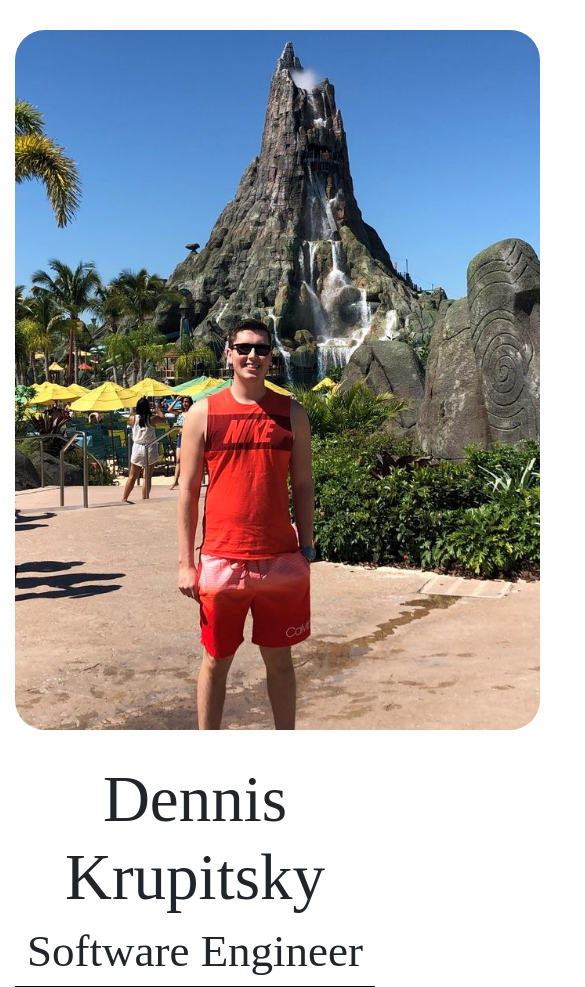
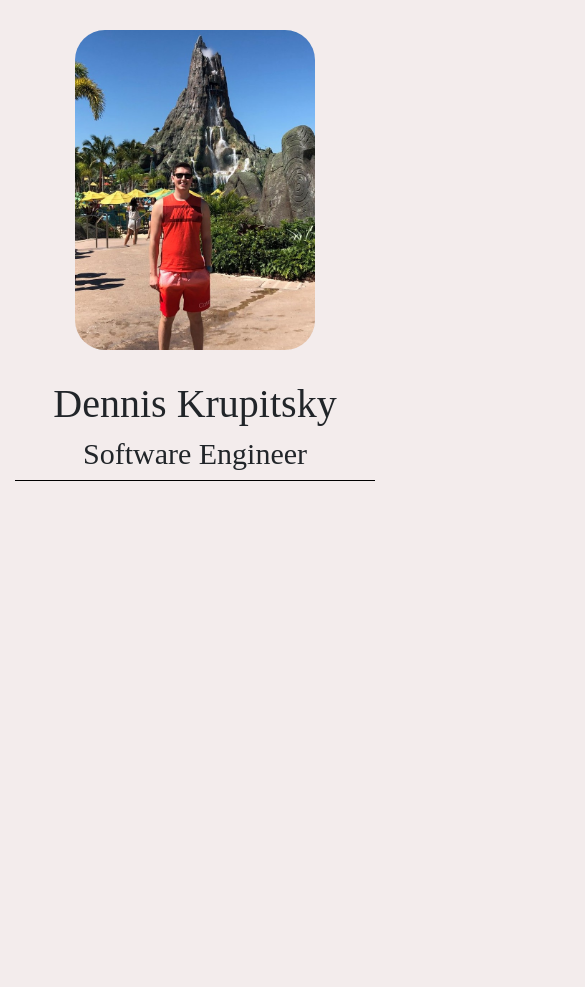
Before and after one commit to dennisbalsam/Portfolio, a React (Create React App) app: page / in a window 390 px wide. Shown: the whole page, 585 px wide, since content can reach past the window. After the commit the page ends 844 px from the top, so only its background shows below. Built offline with nearby package versions, Linux system fonts and the light colour scheme; a web font is replaced by a local one.

Commit message:
css additions for mobile adaptation

```diff
--- a/src/components/Intro.js
+++ b/src/components/Intro.js
@@ -7,18 +7,12 @@ function Intro() {
         <div className="intro">
             <img className="photo" src={Photo}></img>
             <div className="info">
-                <h1 style={namefont}>Dennis Krupitsky</h1>
-                <h2 style={position}>Software Engineer</h2>
+                <h1 className="namefont">Dennis Krupitsky</h1>
+                <h2 className="position">Software Engineer</h2>
             </div>
         </div>
     )
 }
 
-const namefont = {
-    fontSize: '65px'
-}
 
-const position = {
-    fontSize: '45px'
-}
 export default Intro;
--- a/src/index.css
+++ b/src/index.css
@@ -1,5 +1,8 @@
 @import url('https://fonts.googleapis.com/css?family=Kameron');
 
+.App, html {
+  background-color: rgb(243, 236, 236);
+}
 body {
   margin: 0;
   font-family: -apple-system, BlinkMacSystemFont, 'Segoe UI', 'Roboto', 'Oxygen',
@@ -16,7 +19,7 @@ code {
 
 
 .photo {
-    height: 700px;
+    height: 600px;
     display: inline-block;
     margin-right: 50px;
     margin-bottom: 30px;
@@ -34,3 +37,42 @@ code {
 .intro {
   border-bottom: 1px solid black;
 }
+
+
+.namefont  {
+  font-size: 60px;
+}
+
+.position {
+  font-size: 45px;
+}
+
+/* for mobile-phone view */
+@media only screen and (max-width: 600px) {
+  .photo {
+    height: 320px;
+    margin-right: auto;
+    margin-left: auto;
+  }
+  .namefont  {
+    font-size: 40px;
+  }
+
+  .position {
+    font-size: 30px;
+  }
+}
+
+/* for mobile-tablet view */
+@media only screen and (min-width: 601px) and (max-width: 1100px) {
+  .photo {
+    height: 320px;
+  }
+  .namefont  {
+    font-size: 50px;
+  }
+
+  .position {
+    font-size: 40px;
+  }
+}
```
